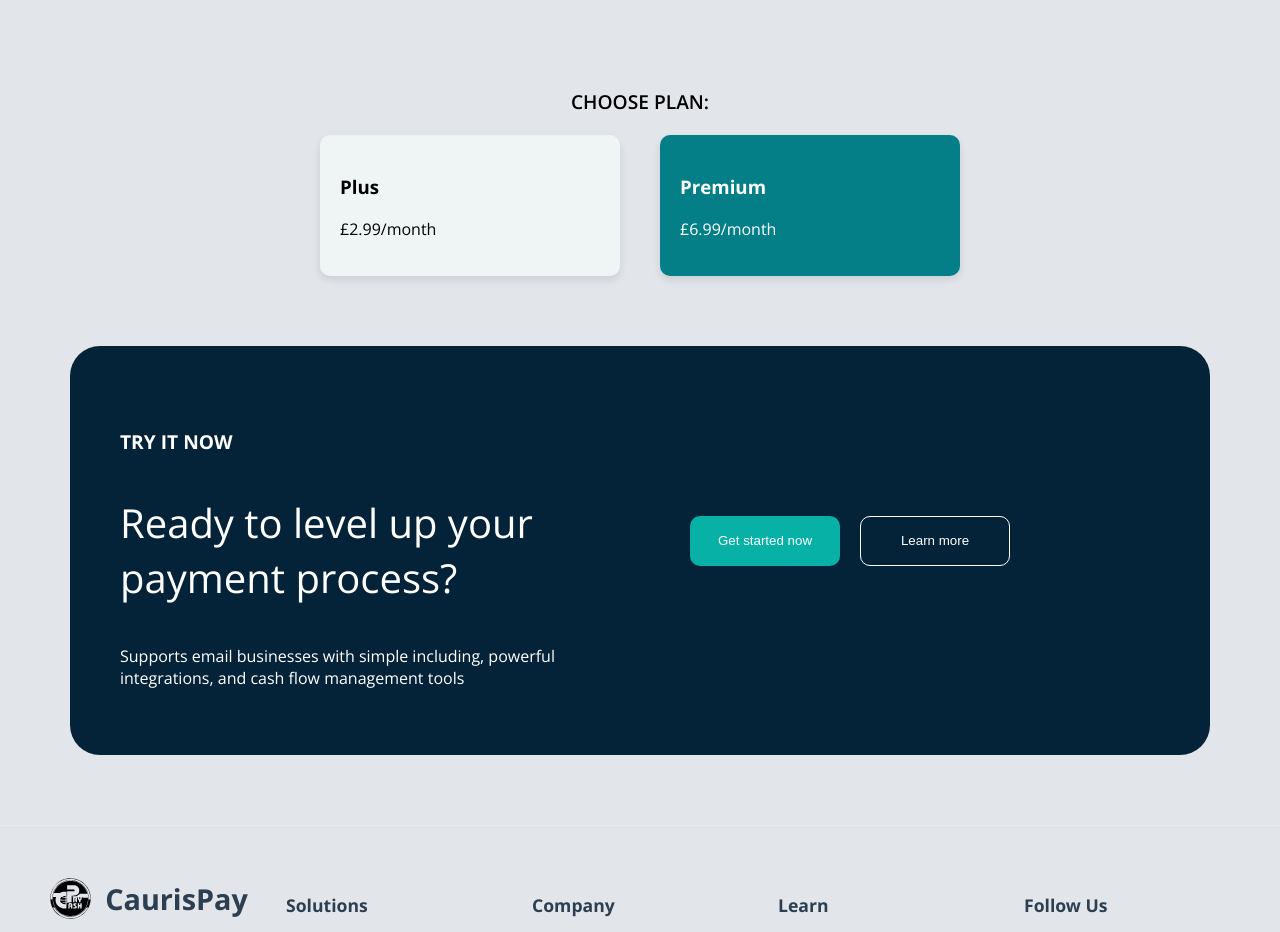
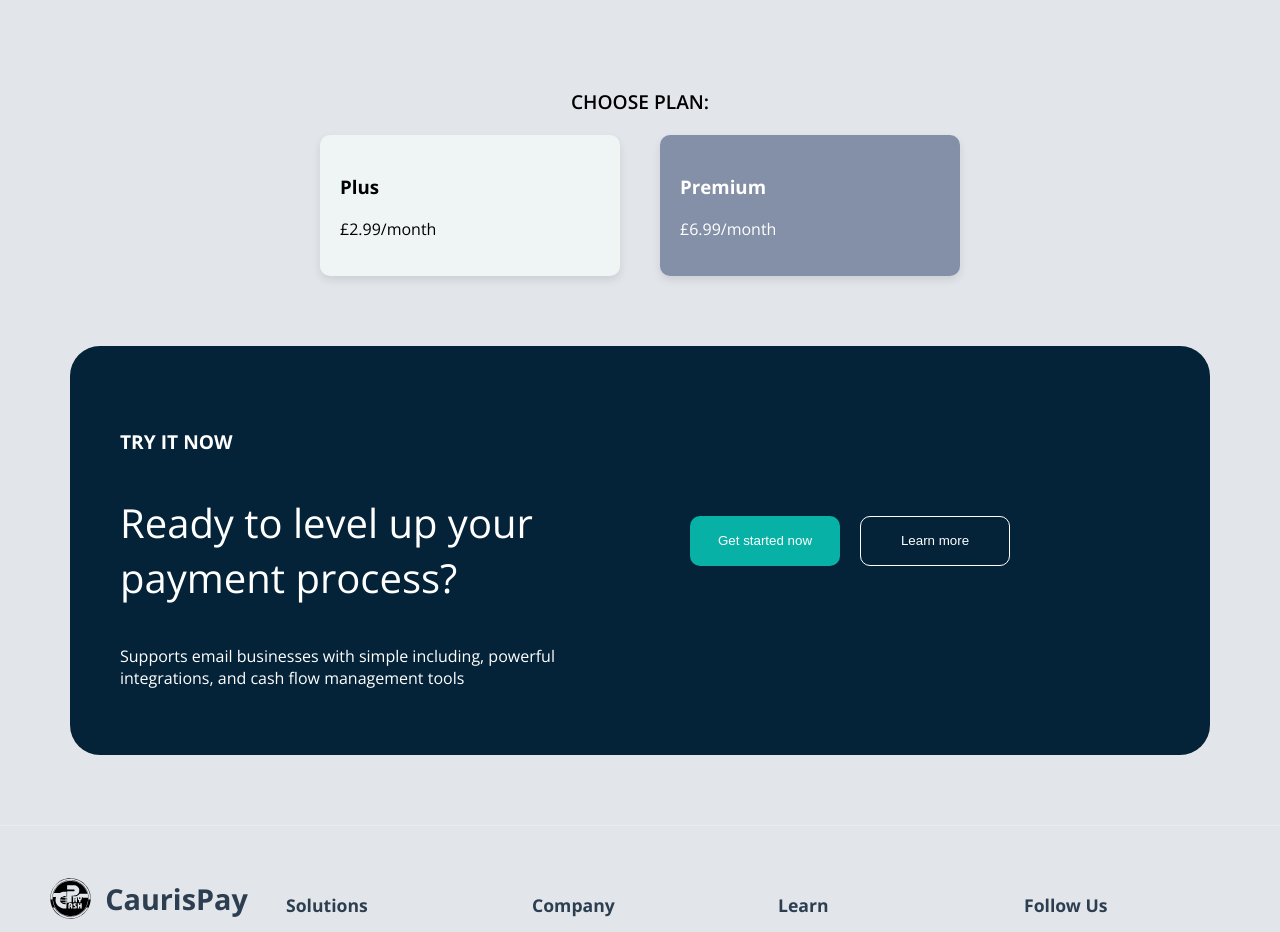
Before and after one commit to hippolite-oss/CaurisPayGray, a React (Vite) app: page / in a window 1280 px wide. Shown: the part 3604-4536 px from the top of the page. Built offline with nearby package versions, Linux system fonts and the light colour scheme.

Commit message:
Add CSS styles for content6

```diff
--- a/src/components/Content/Content6/Content6.css
+++ b/src/components/Content/Content6/Content6.css
@@ -29,7 +29,7 @@
 }
 
 .premium {
-    background-color: rgb(4, 127, 136);
+    background-color: #8490a7;
 }
 
 
```
